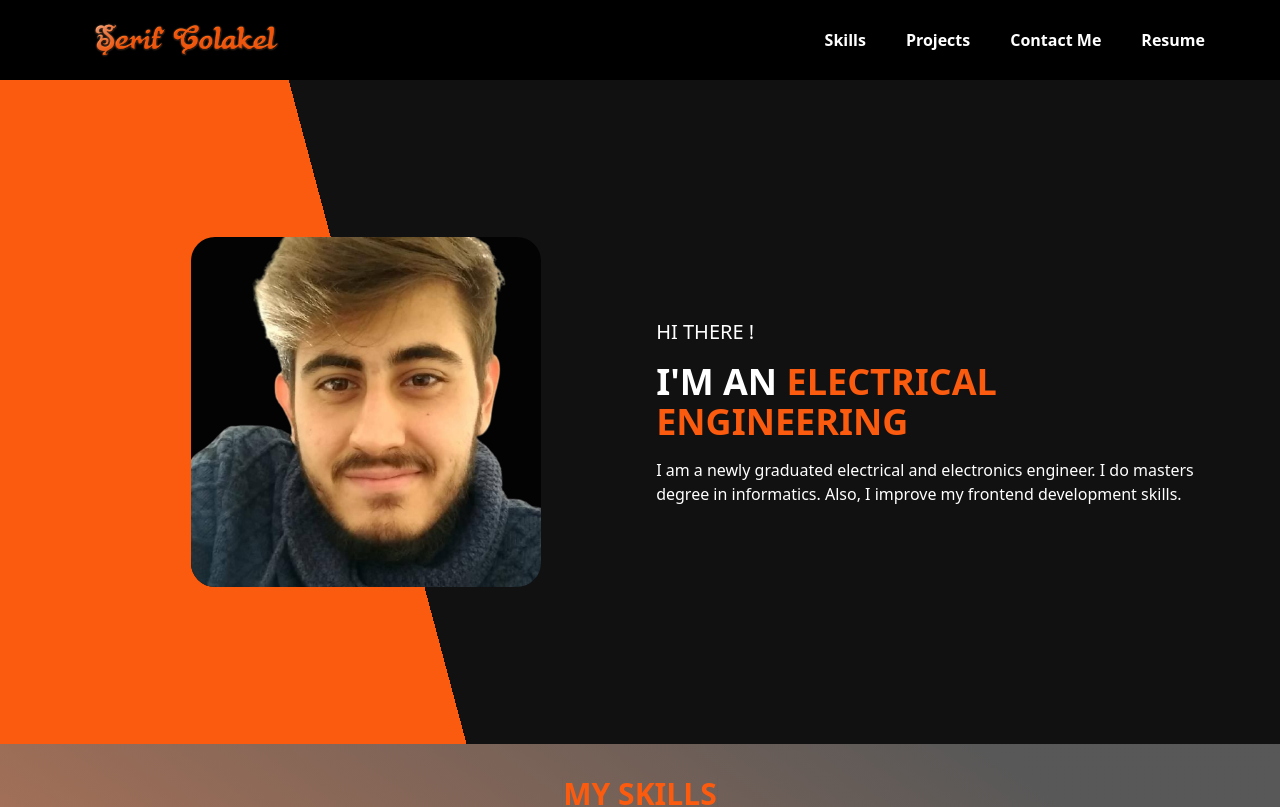
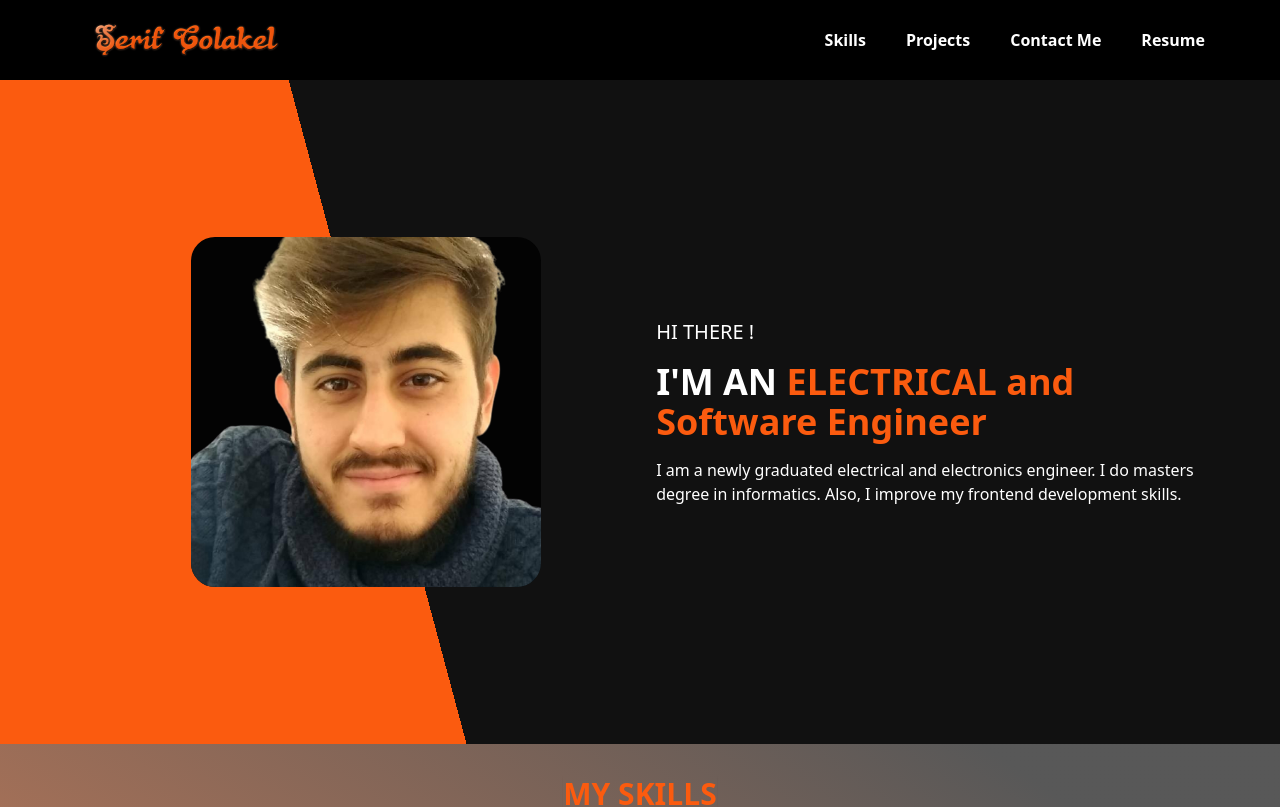
Before and after one commit to serifcolakel/Portfolio, a Next.js app: page / in a window 1280 px wide. Shown: the top 807 px of the page. Built offline with nearby package versions, Linux system fonts and the light colour scheme.

Commit message:
Update Home.js

```diff
--- a/components/Home.js
+++ b/components/Home.js
@@ -17,9 +17,9 @@ export default function Home() {
           <h2 className="md:text-4xl text-2xl font-bold">
             I'M AN{" "}
             <strong className="text-image-color-1 ">
-              ELECTRICAL{" "}
+              ELECTRICAL and {" "}
               <strong className="text-primary-white md:text-image-color-1">
-                ENGINEERING
+                 Software Engineer
               </strong>
             </strong>
           </h2>
```
